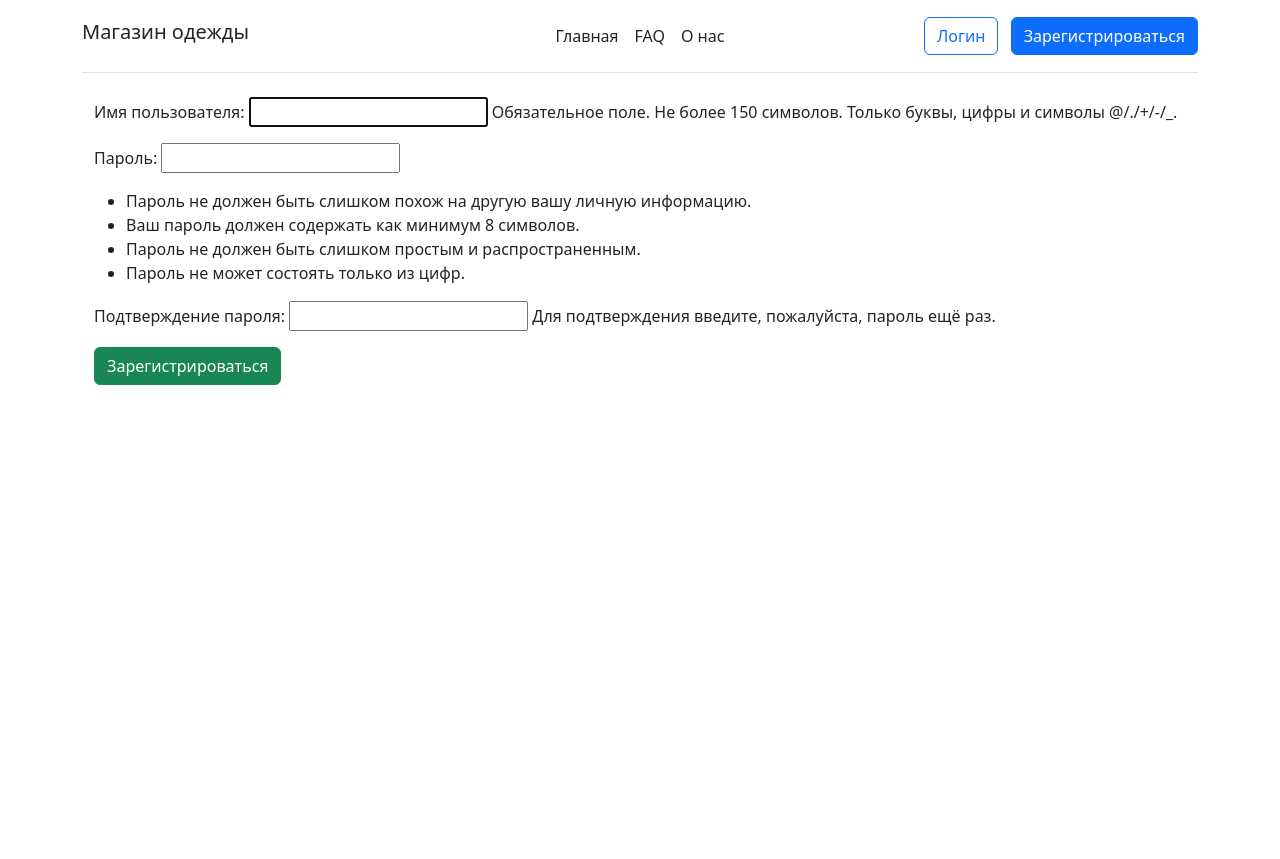
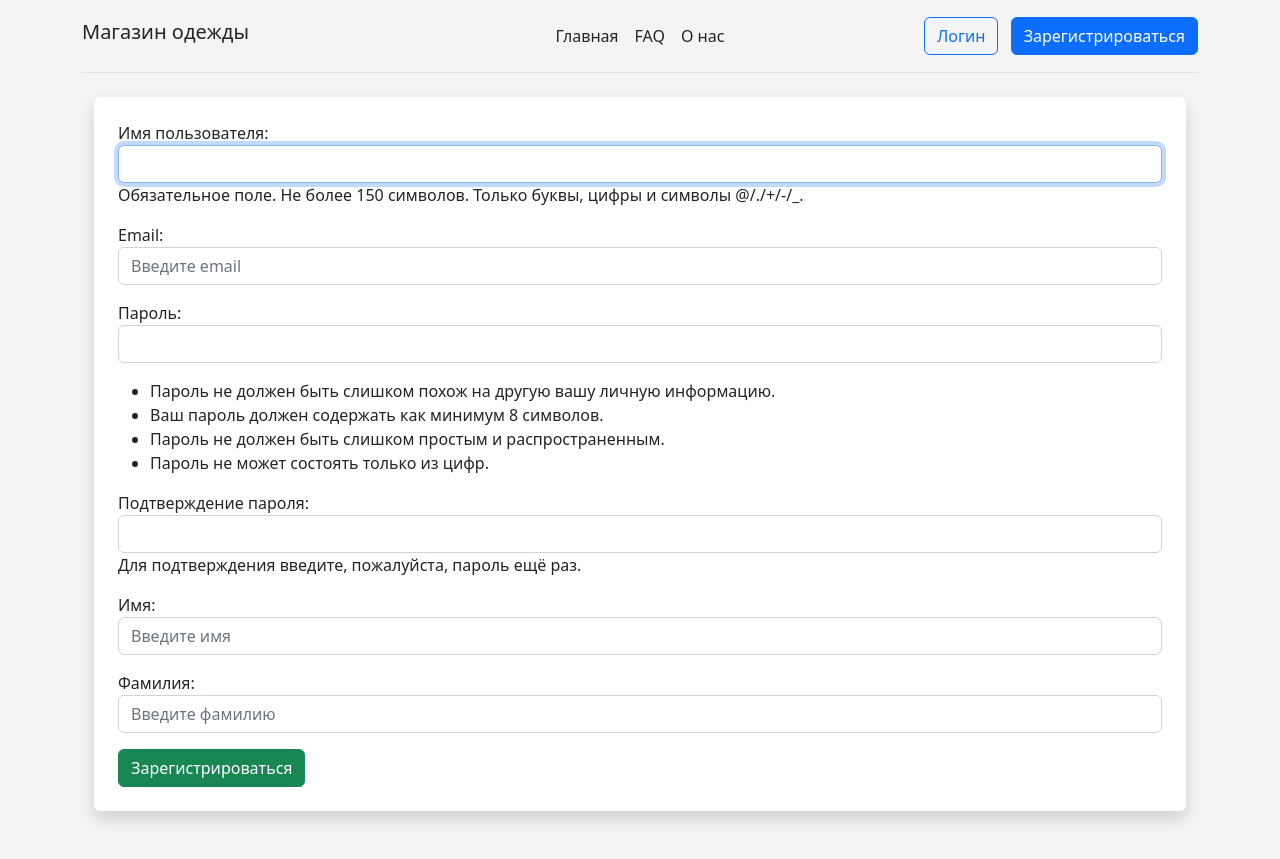
Before and after one commit to MycroftBrooks/Clothing_Store_Django, a Django app: page /register in a window 1280 px wide. Before the commit the page ends 385 px from the top, so only its background shows below. Run offline with Django 4.2, Linux system fonts and the light colour scheme.

Commit message:
Added some fileds in regustration from and styled login and register page

```diff
--- a/clothing_store_django/main/forms.py
+++ b/clothing_store_django/main/forms.py
@@ -1,5 +1,8 @@
+from django import forms
 from .models import catalog
 from django.forms import ImageField, ModelForm, TextInput
+from django.contrib.auth.forms import UserCreationForm
+from django.contrib.auth.models import User
 
 
 class catalogForm(ModelForm):
@@ -20,3 +23,23 @@ class catalogForm(ModelForm):
                    "size": TextInput(attrs={"class": "form-control", "placeholder": "Введите размер товара"}),
                    "price": TextInput(attrs={"class": "form-control", "placeholder": "Введите цену товара"})
         }
+
+class RegisterUserFrom(UserCreationForm):
+    email = forms.EmailField(label="Email", required=True, widget=forms.EmailInput(attrs={"class": "form-control", "placeholder": "Введите email"}))
+    first_name = forms.CharField(label="Имя", required=True, widget=forms.TextInput(attrs={"class": "form-control", "placeholder": "Введите имя"}))
+    last_name = forms.CharField(label="Фамилия", required=True, widget=forms.TextInput(attrs={"class": "form-control", "placeholder": "Введите фамилию"}))
+    class Meta:
+        model = User
+        fields = ["username", "email", "password1", "password2", "first_name", "last_name"]
+        labels = {
+            "username": "Имя пользователя",
+            "email": "Email",
+            "password1": "Пароль",
+            "password2": "Подтверждение пароля",
+        }
+    def __init__(self, *args, **kwargs):
+        super(RegisterUserFrom, self).__init__(*args, **kwargs)
+
+        self.fields["username"].widget.attrs["class"] = "form-control"
+        self.fields["password1"].widget.attrs["class"] = "form-control"
+        self.fields["password2"].widget.attrs["class"] = "form-control"
--- a/clothing_store_django/main/templates/main/base.html
+++ b/clothing_store_django/main/templates/main/base.html
@@ -5,6 +5,9 @@
     <meta name="description" content="Описание страницы" />
     <link rel="stylesheet" href="https://cdn.jsdelivr.net/npm/bootstrap@5.2.2/dist/css/bootstrap.min.css">
     <title>{% block title %}{% endblock %}</title>
+    <style>
+      body {background: #f4f4f4;}
+    </style>
   </head>
   <body>
     <div class="container">
--- a/clothing_store_django/main/templates/main/login.html
+++ b/clothing_store_django/main/templates/main/login.html
@@ -4,6 +4,7 @@
 {% endblock %}
 
 {% block content%}
+<div class="shadow p-4 mb-5 bg-body rounded">
 <form method="post" action"">
     {% csrf_token %}
     <div class="mb-3">
@@ -16,4 +17,5 @@
       </div>
       <button type="submit" class="btn btn-primary">Войти</button>
 </form>
+</div>
 {% endblock %}
--- a/clothing_store_django/main/templates/main/register.html
+++ b/clothing_store_django/main/templates/main/register.html
@@ -4,9 +4,16 @@
 {% endblock %}
 
 {% block content%}
-<form method="post" action"">
+{% if form.errors %}
+<div class="alert alert-danger" role="alert">
+    {{ form.errors }}
+</div>
+{% endif %}
+<div class="shadow p-4 mb-5 bg-body rounded">
+<form method="post" action"{% url "register" %}">
     {% csrf_token %}
     {{ form.as_p }}
     <input type="submit" value="Зарегистрироваться" class="btn btn-success">
 </form>
+</div>
 {% endblock %}
--- a/clothing_store_django/main/urls.py
+++ b/clothing_store_django/main/urls.py
@@ -8,7 +8,7 @@ urlpatterns = [
     path('about', views.about, name='about'),
     path('create', views.create, name='create'),
     path('login', views.login_user, name='login'),
-    path('register', views.RegisterFormView.as_view(), name='register'),
+    path('register', views.register_user, name='register'),
     path('logout', views.logout_user, name='logout'),
 ]
 
--- a/clothing_store_django/main/views.py
+++ b/clothing_store_django/main/views.py
@@ -6,7 +6,7 @@ from django.shortcuts import redirect, render
 from django.urls import reverse_lazy
 from django.views.generic.edit import CreateView
 
-from .forms import catalogForm
+from .forms import catalogForm, RegisterUserFrom
 from .models import catalog
 
 
@@ -31,15 +31,22 @@ def create(request):
             submitted = True
     return render(request, 'main/create.html', {'form': form, 'submitted': submitted})
 
-class RegisterFormView(CreateView):
-    form_class = UserCreationForm
-    template_name = "main/register.html"
-    success_url = reverse_lazy('index')
-    def form_valid(self, form):
-        form.save()
-        return super(RegisterFormView, self).form_valid(form)
-    def form_invalid(self, form):
-        return super(RegisterFormView, self).form_invalid(form)
+def register_user(request):
+    if request.method == 'POST':
+        form = RegisterUserFrom(request.POST)
+        if form.is_valid():
+            form.save()
+            username = form.cleaned_data.get('username')
+            password = form.cleaned_data.get('password1')
+            user = authenticate(username=username, password=password)
+            login(request, user)
+            messages.success(request, ('Вы зарегистрировались как ' + username))
+            return redirect('index')
+    else:
+        form = RegisterUserFrom()
+    return render(request, 'main/register.html', {
+        'form': form
+    })
 
 def login_user(request):
     if request.method == "POST":
```
Also changed, not shown: clothing_store_django/db.sqlite3, clothing_store_django/main/models.py (line endings or trailing spaces).
